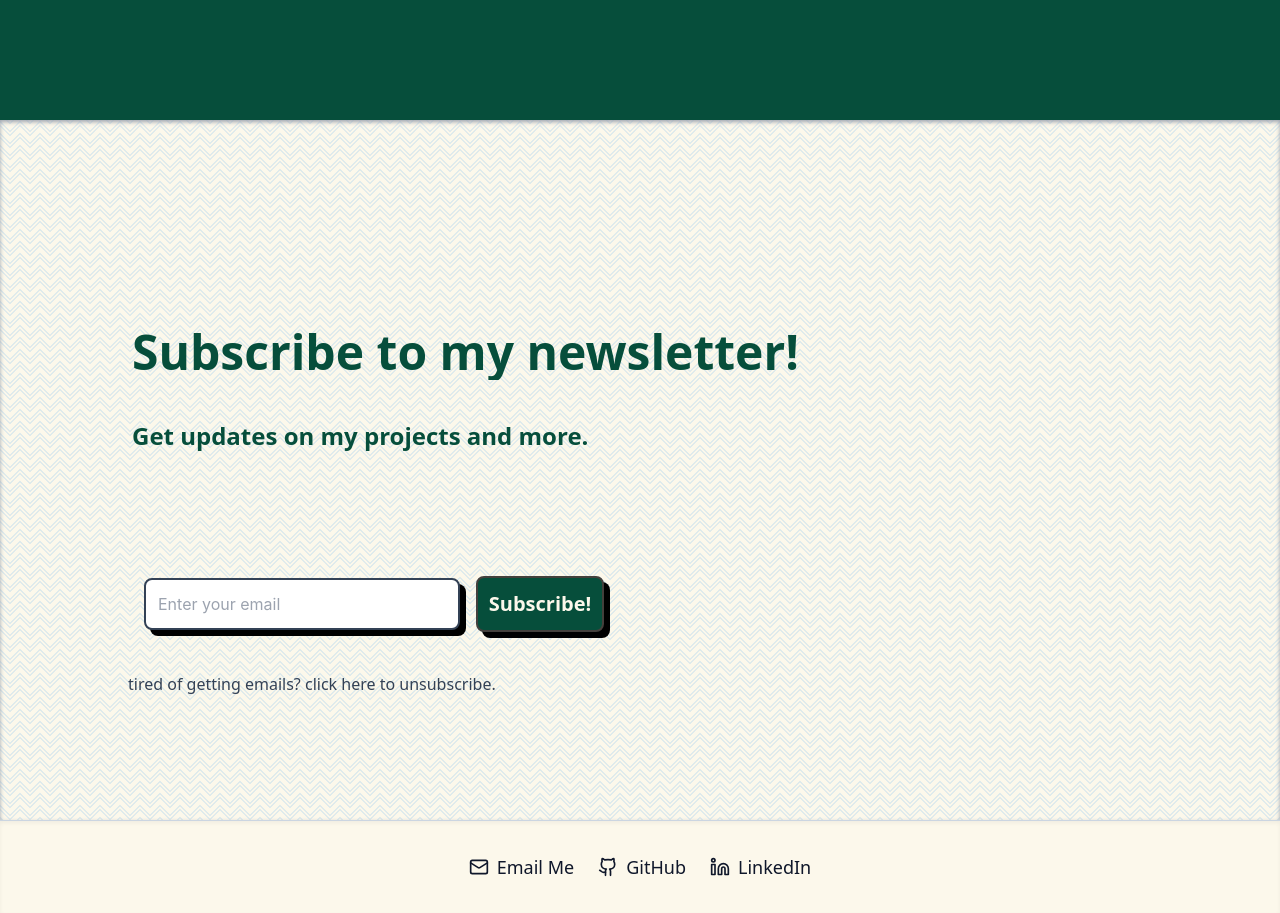
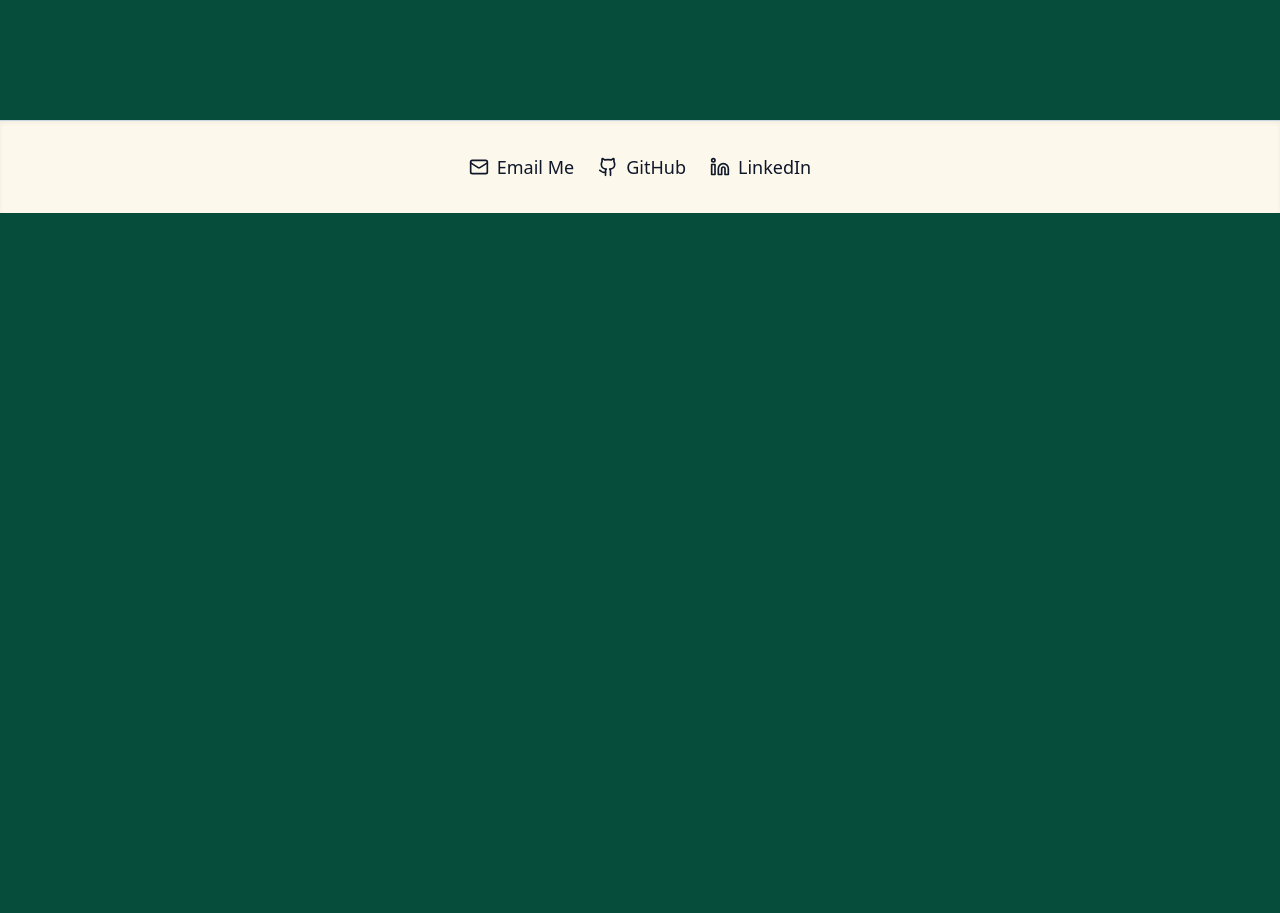
Before and after one commit to Sthor726/personal-website, a React (Create React App) app in the folder react-app/: page / in a window 1280 px wide. Shown: the part 1680-2593 px from the top of the page. After the commit the page ends 1893 px from the top, so only its background shows below. Built offline with nearby package versions, Linux system fonts and the light colour scheme.

Commit message:
temporarily removed subscription feature

```diff
--- a/react-app/src/App.js
+++ b/react-app/src/App.js
@@ -22,7 +22,7 @@ function App() {
           <Route path="/" element={<Home />} />
           <Route path="/resume" element={<Resume />} />
           <Route path="/projects" element={<Projects />} />
-          <Route path="/unsubscribe" element={<Unsubscribe />} />
+          {/* <Route path="/unsubscribe" element={<Unsubscribe />} /> */}
           <Route path="*" element={<Error />} />
         </Routes>
         <Footer />
--- a/react-app/src/pages/Home.js
+++ b/react-app/src/pages/Home.js
@@ -85,7 +85,7 @@ function Home() {
           </button>
         </Link>
       </div>
-      <div
+      {/* <div
         id="title"
         class="pt-34 w-screen h-[700px] shadow-inner shadow-gray-400 bg-cream"
         style={{
@@ -130,7 +130,7 @@ function Home() {
             tired of getting emails? click here to unsubscribe.
           </span>
          </NavLink>
-      </div>
+      </div> */}
     </div>
   );
 }
```
